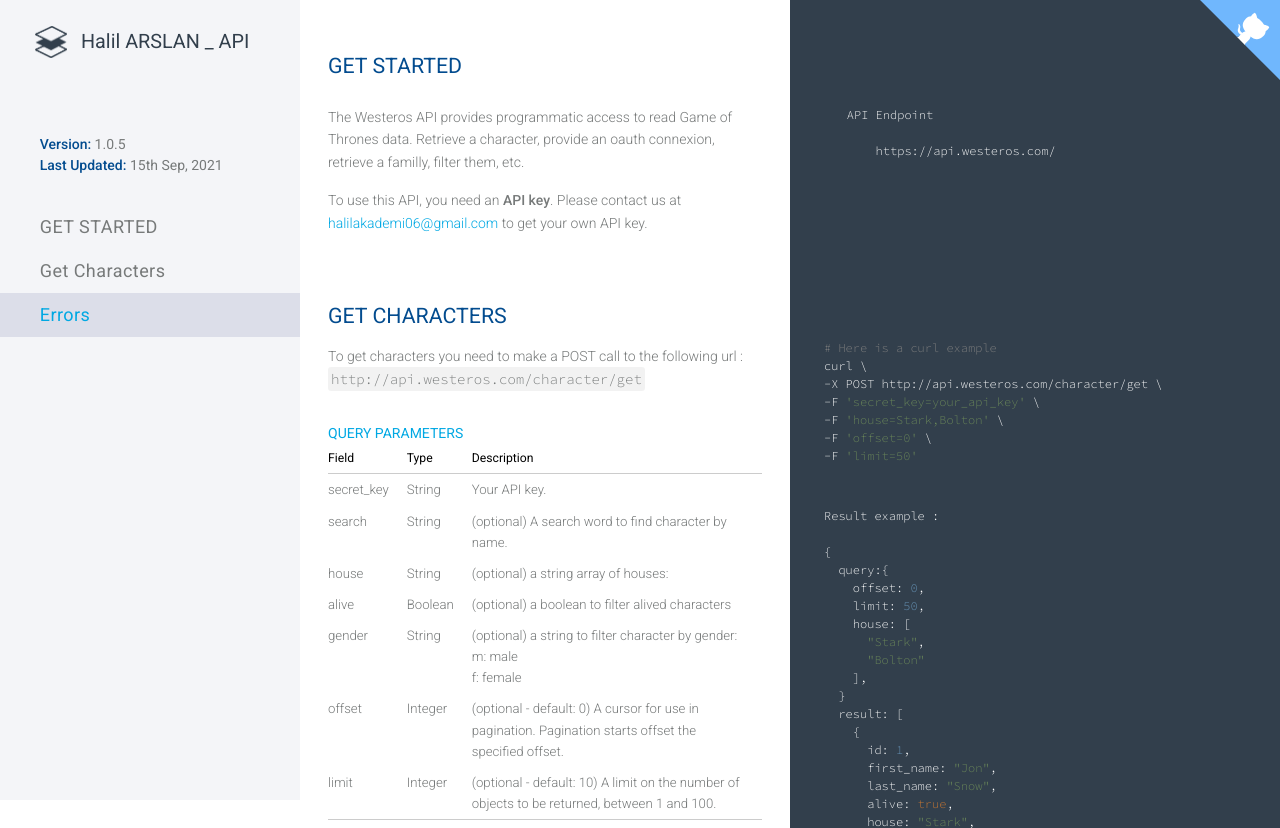
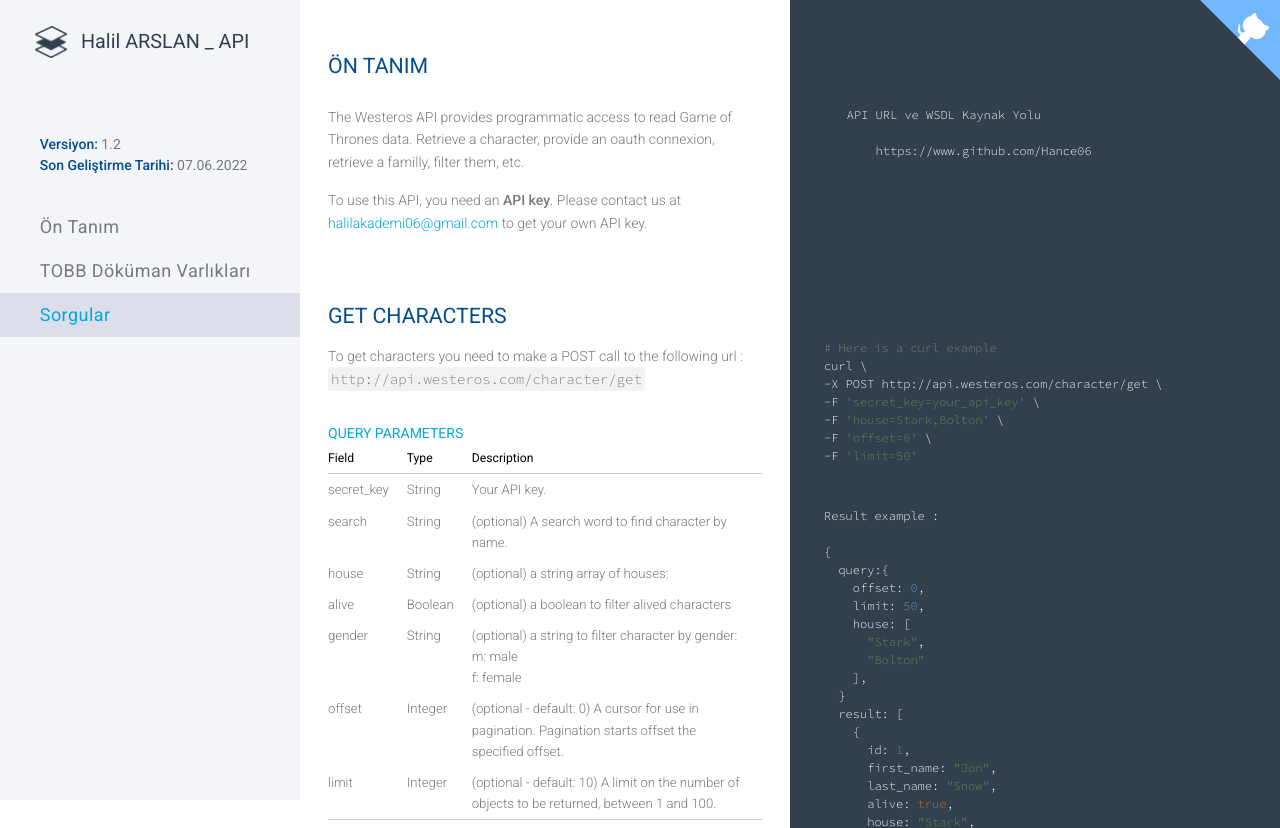
Before and after one commit to Hance06/Tobbon, a Django app: page / in a window 1280 px wide. Shown: the top 828 px of the page. Run offline with Django 3.2, Linux system fonts and the light colour scheme; some libraries are stand-ins or nearby versions.

Commit message:
Update index.html

```diff
--- a/templates/index.html
+++ b/templates/index.html
@@ -18,18 +18,18 @@
     <div class="mobile-menu-closer"></div>
     <div class="content-menu">
         <div class="content-infos">
-            <div class="info"><b>Version:</b> 1.0.5</div>
-            <div class="info"><b>Last Updated:</b> 15th Sep, 2021</div>
+            <div class="info"><b>Versiyon:</b> 1.2</div>
+            <div class="info"><b>Son Geliştirme Tarihi:</b> 07.06.2022</div>
         </div>
         <ul>
             <li class="scroll-to-link active" data-target="content-get-started">
-                <a>GET STARTED</a>
+                <a>Ön Tanım</a>
             </li>
             <li class="scroll-to-link" data-target="content-get-characters">
-                <a>Get Characters</a>
+                <a>TOBB Döküman Varlıkları</a>
             </li>
             <li class="scroll-to-link" data-target="content-errors">
-                <a>Errors</a>
+                <a>Sorgular</a>
             </li>
         </ul>
     </div>
@@ -38,11 +38,11 @@
     <div class="content-code"></div>
     <div class="content">
         <div class="overflow-hidden content-section" id="content-get-started">
-            <h1>Get started</h1>
+            <h1>Ön Tanım</h1>
             <pre>
-    API Endpoint
+    API URL ve WSDL Kaynak Yolu
 
-        https://api.westeros.com/
+        https://www.github.com/Hance06
                 </pre>
             <p>
                 The Westeros API provides programmatic access to read Game of Thrones data. Retrieve a character, provide an oauth connexion, retrieve a familly, filter them, etc.
```
